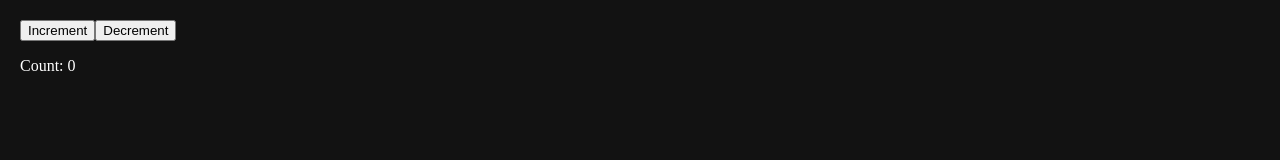
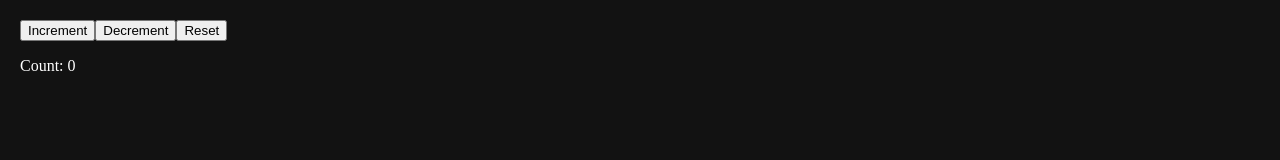
Before and after one commit to DylanIz/ReactTraining, a React (Vite) app in the folder ReactUpskill/react-demo/: page / in a window 1280 px wide. Shown: the top 160 px of the page. Built offline with nearby package versions, Linux system fonts and the light colour scheme.

Commit message:
add reset

```diff
--- a/ReactUpskill/react-demo/src/App.tsx
+++ b/ReactUpskill/react-demo/src/App.tsx
@@ -13,7 +13,7 @@ const reducer = (state: { count: number }, action: { type: string }) => {
     case "decrement":
       return { ...state, count: state.count - 1 };
     default:
-      return state;
+      return initialState;
   }
 };
 
@@ -30,6 +30,7 @@ const App = () => {
         <button onClick={() => dispatch({ type: "decrement" })}>
           Decrement
         </button>
+        <button onClick={() => dispatch({ type: "reset" })}>Reset</button>
         <p>Count: {state.count}</p>
       </div>
     </>
```
